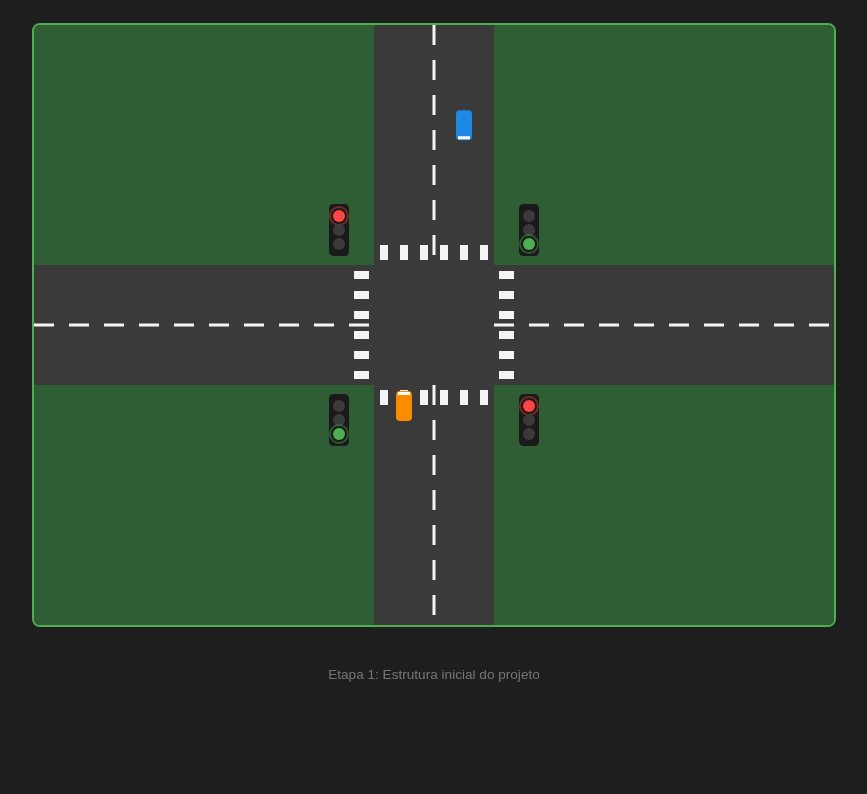
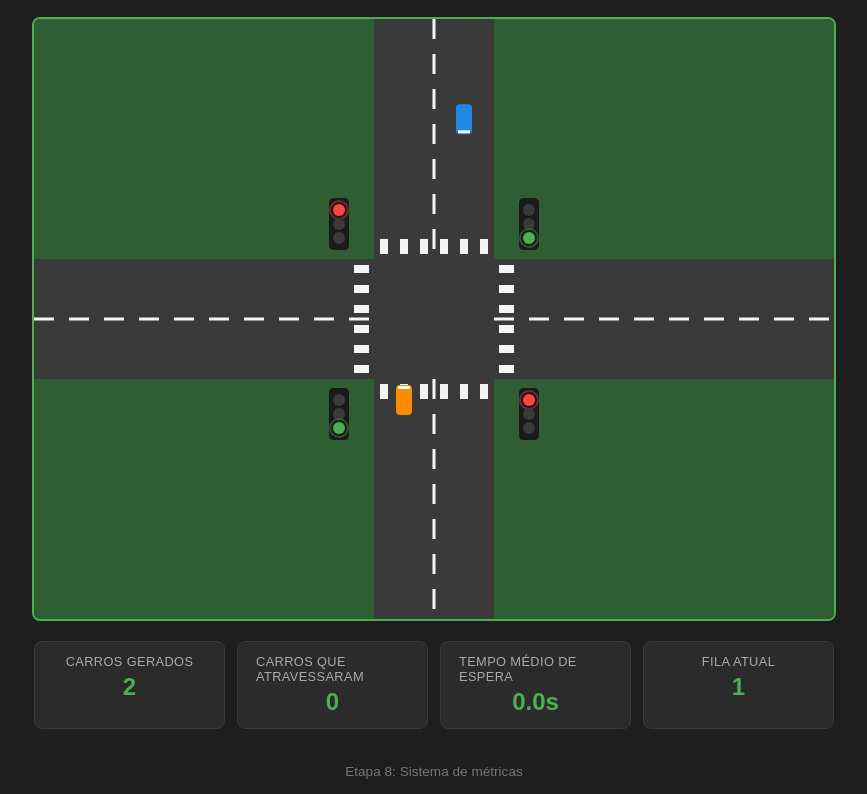
Before and after one commit to CanecaJones/NeuroTraffic, a plain HTML site: page index.html in a window 1280 px wide. Shown: the part 103-897 px from the top of the page, without its empty margins (206-1073 px from the left). Before the commit the page ends 800 px from the top, so only its background shows below. Drawn offline with Linux system fonts and the light colour scheme.

Commit message:
feat: add traffic metrics panel (wait time, queue, throughput)

```diff
--- a/css/style.css
+++ b/css/style.css
@@ -32,9 +32,10 @@ header p {
 main {
   flex: 1;
   display: flex;
+  flex-direction: column;
   align-items: center;
-  justify-content: center;
   padding: 20px;
+  gap: 20px;
 }
 
 #simulationCanvas {
@@ -43,6 +44,41 @@ main {
   border-radius: 8px;
 }
 
+.metrics-panel {
+  display: flex;
+  flex-wrap: wrap;
+  justify-content: center;
+  gap: 12px;
+  width: 100%;
+  max-width: 800px;
+}
+
+.metric {
+  background-color: #2b2b2b;
+  border: 1px solid #3a3a3a;
+  border-radius: 8px;
+  padding: 12px 18px;
+  display: flex;
+  flex-direction: column;
+  align-items: center;
+  min-width: 150px;
+  flex: 1;
+}
+
+.metric-label {
+  font-size: 0.8rem;
+  color: #aaaaaa;
+  text-transform: uppercase;
+  letter-spacing: 0.03em;
+}
+
+.metric-value {
+  font-size: 1.5rem;
+  font-weight: bold;
+  color: #4caf50;
+  margin-top: 4px;
+}
+
 footer {
   padding: 15px;
   font-size: 0.85rem;
--- a/index.html
+++ b/index.html
@@ -14,10 +14,29 @@
 
   <main>
     <canvas id="simulationCanvas" width="800" height="600"></canvas>
+
+    <section class="metrics-panel" id="metricsPanel">
+      <div class="metric">
+        <span class="metric-label">Carros gerados</span>
+        <span class="metric-value" id="metric-spawned">0</span>
+      </div>
+      <div class="metric">
+        <span class="metric-label">Carros que atravessaram</span>
+        <span class="metric-value" id="metric-crossed">0</span>
+      </div>
+      <div class="metric">
+        <span class="metric-label">Tempo médio de espera</span>
+        <span class="metric-value" id="metric-avg-wait">0.0s</span>
+      </div>
+      <div class="metric">
+        <span class="metric-label">Fila atual</span>
+        <span class="metric-value" id="metric-queue">0</span>
+      </div>
+    </section>
   </main>
 
   <footer>
-    <p>Etapa 1: Estrutura inicial do projeto</p>
+    <p>Etapa 8: Sistema de métricas</p>
   </footer>
 
   <script src="js/main.js"></script>
--- a/js/main.js
+++ b/js/main.js
@@ -1,8 +1,6 @@
 // NeuroTraffic - Ponto de entrada da simulação
-// Etapa 7: adiciona regras básicas de trânsito:
-//   - carros param antes do cruzamento quando o sinal do seu grupo não está verde;
-//   - carros respeitam a fila (não ultrapassam o carro da frente);
-//   - isso evita colisões simples entre carros da mesma faixa.
+// Etapa 8: adiciona o sistema de métricas (tempo médio de espera, fila
+// atual, total de carros gerados e total de carros que atravessaram).
 
 const ROAD_WIDTH = 120;
 const MAX_CARS = 12;
@@ -12,6 +10,7 @@ const CAR_COLORS = ["#e53935", "#1e88e5", "#fdd835", "#8e24aa", "#43a047", "#fb8
 const CAR_LENGTH = 30; // igual à largura do carro (no eixo de movimento)
 const MIN_GAP = 8; // distância mínima entre o para-choque de um carro e o do próximo
 const STOP_GAP = 6; // distância entre o nariz do carro e a linha de parada
+const WAITING_MOVEMENT_THRESHOLD = 1; // px por quadro abaixo do qual o carro é considerado "parado"
 
 const DIRECTIONS = {
   FROM_WEST: "from-west", // entra pela esquerda, indo para leste
@@ -52,6 +51,8 @@ let spawnTimer = 0;
 let nextCarId = 0;
 
 let trafficLights;
+let metrics;
+let metricsElements;
 
 document.addEventListener("DOMContentLoaded", () => {
   canvas = document.getElementById("simulationCanvas");
@@ -59,8 +60,15 @@ document.addEventListener("DOMContentLoaded", () => {
 
   spawnTimer = randomBetween(SPAWN_MIN_INTERVAL, SPAWN_MAX_INTERVAL);
   trafficLights = createTrafficLightSystem();
+  metrics = createMetrics();
+  metricsElements = {
+    spawned: document.getElementById("metric-spawned"),
+    crossed: document.getElementById("metric-crossed"),
+    avgWait: document.getElementById("metric-avg-wait"),
+    queue: document.getElementById("metric-queue"),
+  };
 
-  console.log("NeuroTraffic: regras básicas de trânsito ativas. Pronto para a Etapa 8.");
+  console.log("NeuroTraffic: sistema de métricas ativo. Pronto para a Etapa 9.");
   requestAnimationFrame(gameLoop);
 });
 
@@ -84,16 +92,37 @@ function gameLoop(timestamp) {
 
 /**
  * Atualiza a simulação a cada quadro: avança os semáforos, move os
- * carros respeitando sinais e fila, remove os que saíram do canvas e
- * controla a geração de novos veículos.
+ * carros respeitando sinais e fila, remove os que saíram do canvas
+ * (contabilizando métricas) e controla a geração de novos veículos.
  */
 function update(deltaSeconds) {
   updateTrafficLights(deltaSeconds);
   moveCarsWithTrafficRules(deltaSeconds);
 
-  cars = cars.filter((car) => !hasLeftCanvas(car, canvas));
+  cars = cars.filter((car) => {
+    const hasLeft = hasLeftCanvas(car, canvas);
+    if (hasLeft) {
+      metrics.totalCrossed += 1;
+      metrics.totalWaitTimeSum += car.waitTime;
+    }
+    return !hasLeft;
+  });
+
+  metrics.currentQueue = cars.filter((car) => car.isWaiting).length;
 
   updateSpawning(deltaSeconds);
+}
+
+/**
+ * Cria o objeto de métricas inicial, zerado.
+ */
+function createMetrics() {
+  return {
+    totalSpawned: 0,
+    totalCrossed: 0,
+    totalWaitTimeSum: 0, // soma do tempo de espera (em segundos) de todos os carros que já atravessaram
+    currentQueue: 0,
+  };
 }
 
 /**
@@ -103,9 +132,9 @@ function update(deltaSeconds) {
  *   2. Não ultrapassar o carro imediatamente à frente na mesma faixa
  *      (mesma direção de entrada), evitando colisões.
  *
- * Para isso, cada carro é tratado em um eixo de "progresso" (p), que
- * cresce conforme o carro avança em direção ao seu destino, independente
- * de estar se movendo em x ou em y, ou em sentido positivo ou negativo.
+ * Também mede, para cada carro, se ele está "parado" neste quadro
+ * (movimento efetivo abaixo de um limite), acumulando isso em
+ * car.waitTime para calcular métricas de espera.
  */
 function moveCarsWithTrafficRules(deltaSeconds) {
   const carsByDirection = groupCarsByDirection(cars);
@@ -139,6 +168,13 @@ function moveCarsWithTrafficRules(deltaSeconds) {
 
       // O carro nunca anda para trás.
       const newProgress = Math.max(currentProgress, allowedProgress);
+
+      // Métricas: se o carro avançou muito pouco neste quadro, ele está "esperando".
+      const actualMovement = newProgress - currentProgress;
+      car.isWaiting = actualMovement < WAITING_MOVEMENT_THRESHOLD;
+      if (car.isWaiting) {
+        car.waitTime += deltaSeconds;
+      }
 
       setProgress(car, newProgress);
       previousCarProgress = newProgress;
@@ -268,6 +304,7 @@ function updateSpawning(deltaSeconds) {
   if (spawnTimer <= 0) {
     if (cars.length < MAX_CARS) {
       cars.push(createRandomCar(canvas));
+      metrics.totalSpawned += 1;
     }
     spawnTimer = randomBetween(SPAWN_MIN_INTERVAL, SPAWN_MAX_INTERVAL);
   }
@@ -378,6 +415,8 @@ function createRandomCar(canvas) {
     direction: angle,
     spawnDirection,
     speed: randomBetween(70, 110),
+    waitTime: 0,
+    isWaiting: false,
   };
 }
 
@@ -389,13 +428,28 @@ function randomBetween(min, max) {
 }
 
 /**
- * Redesenha a cena inteira: fundo, ruas, cruzamento, semáforos e todos
- * os carros em suas posições atuais.
+ * Redesenha a cena inteira: fundo, ruas, cruzamento, semáforos, todos os
+ * carros em suas posições atuais, e atualiza o painel de métricas.
  */
 function render() {
   drawScene(ctx, canvas);
   drawTrafficLights(ctx, canvas);
   cars.forEach((car) => drawCar(ctx, car));
+  renderMetricsPanel();
+}
+
+/**
+ * Atualiza os elementos do DOM do painel de métricas com os valores
+ * atuais: total gerado, total que atravessou, tempo médio de espera e
+ * tamanho da fila atual.
+ */
+function renderMetricsPanel() {
+  const averageWait = metrics.totalCrossed > 0 ? metrics.totalWaitTimeSum / metrics.totalCrossed : 0;
+
+  metricsElements.spawned.textContent = metrics.totalSpawned;
+  metricsElements.crossed.textContent = metrics.totalCrossed;
+  metricsElements.avgWait.textContent = `${averageWait.toFixed(1)}s`;
+  metricsElements.queue.textContent = metrics.currentQueue;
 }
 
 /**
```
Also changed, not shown: 1 other file.
